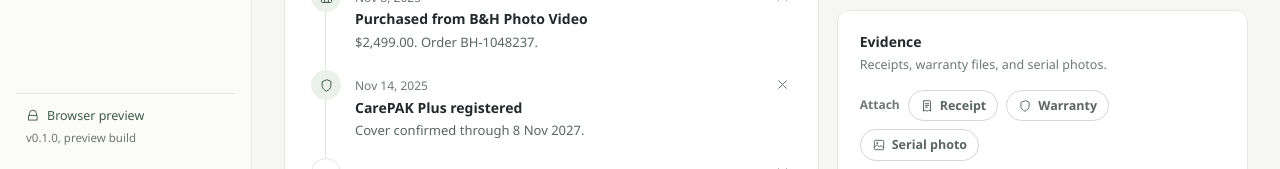
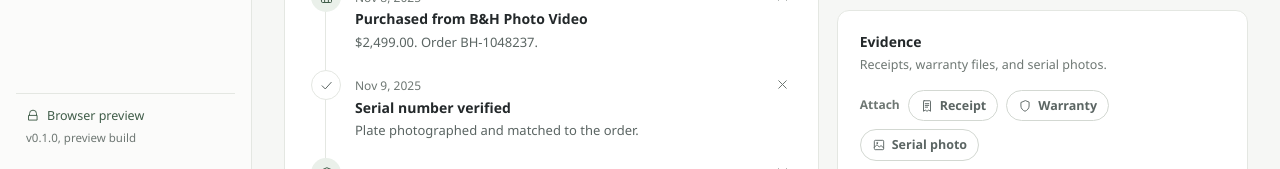
Before and after one commit to krrish612/Hacktoberfest2k26, a React (Vite) app: page / in a window 1280 px wide. Shown: the part 631-800 px from the top of the page. Built offline with nearby package versions, Linux system fonts and the light colour scheme.

Commit message:
fix(ui): show an unconfirmed warranty and a serial-verified sample event

```diff
--- a/src/data/sample.ts
+++ b/src/data/sample.ts
@@ -55,7 +55,7 @@ export const gears: Gear[] = [
     seller: "B&H Photo Video",
     warrantyStart: "2026-08-30",
     warrantyEnd: "2026-10-30",
-    warrantyConfirmed: true,
+    warrantyConfirmed: false,
     warrantyTerms: "60-day store replacement cover from the seller.",
     notes: "Second light for receptions. Needs a warranty decision this month.",
     createdAt: "2026-08-30T13:48:00.000Z",
@@ -122,6 +122,14 @@ const timeline: TimelineEvent[] = [
     detail: "$2,499.00. Order BH-1048237.",
   },
   {
+    id: "tl-r6-serial",
+    gearId: "gear-r6",
+    kind: "inspection",
+    occurredOn: "2025-11-09",
+    title: "Serial number verified",
+    detail: "Plate photographed and matched to the order.",
+  },
+  {
     id: "tl-r6-warranty",
     gearId: "gear-r6",
     kind: "warranty_start",
```
